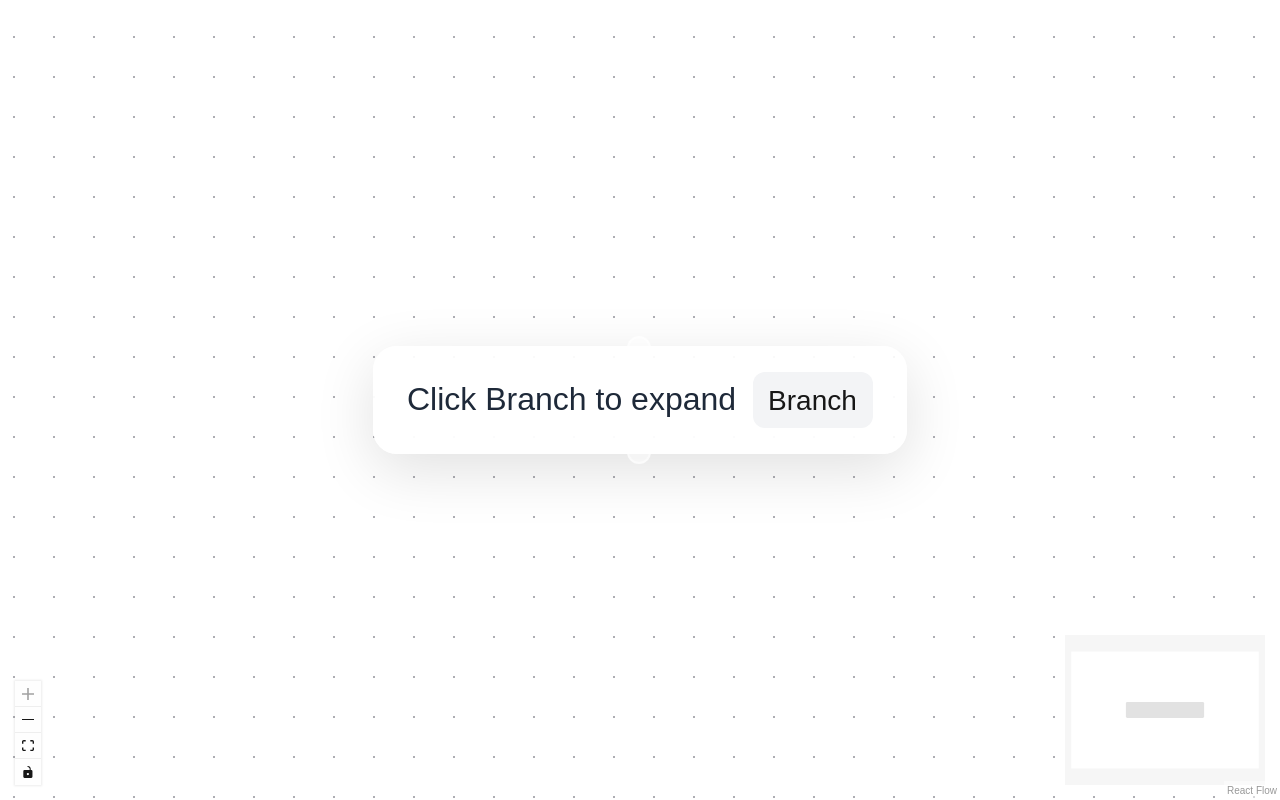
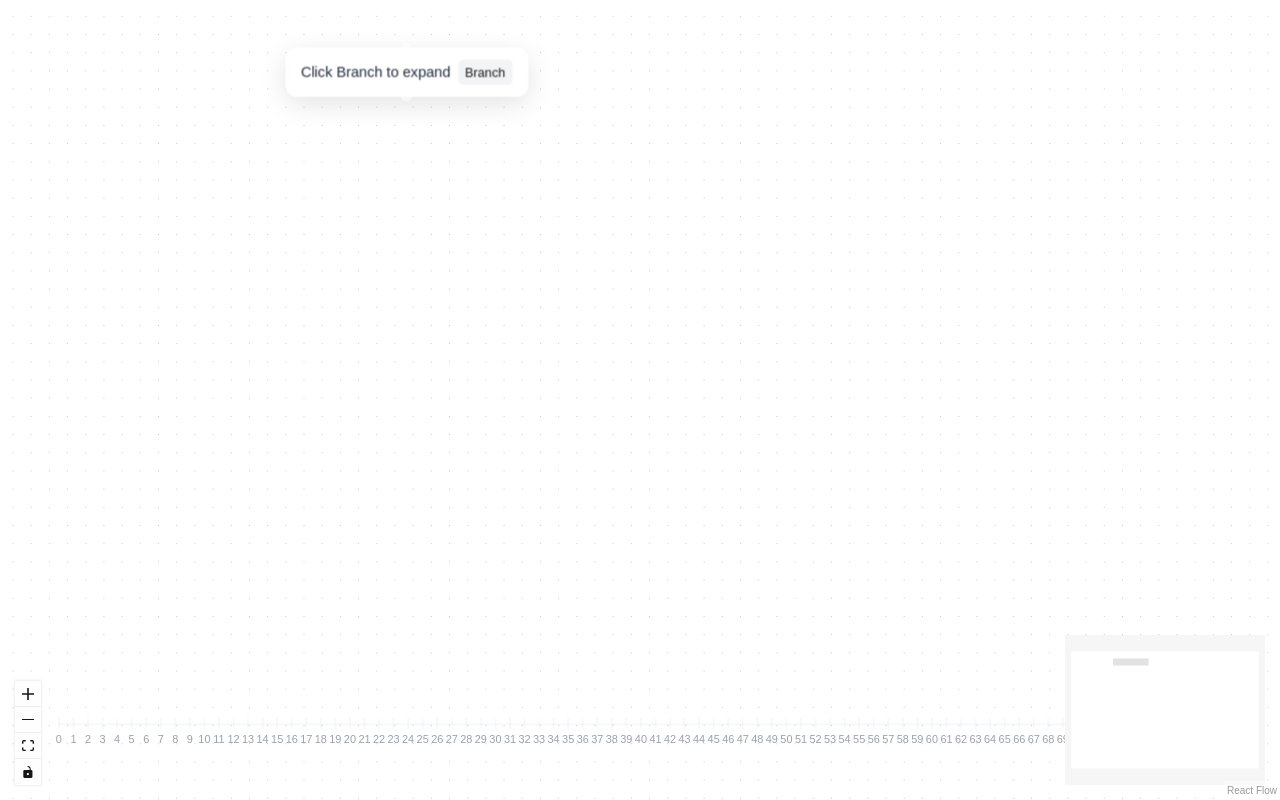
Before and after one commit to jerryliangxia/watdo, a Next.js app: page / in a window 1280 px wide. Built offline with nearby package versions, Linux system fonts and the light colour scheme.

Commit message:
Attempt 1

```diff
--- a/src/app/page.tsx
+++ b/src/app/page.tsx
@@ -1,6 +1,6 @@
 "use client";
 
-import { useCallback, useState } from "react";
+import { useCallback, useState, useEffect } from "react";
 import {
   ReactFlow,
   Node,
@@ -16,9 +16,11 @@ import {
 } from "@xyflow/react";
 import "@xyflow/react/dist/style.css";
 import EditableNode from "@/components/EditableNode";
+import TimelineNode from "@/components/TimelineNode";
 
 const nodeTypes = {
   editable: EditableNode as any,
+  timeline: TimelineNode as any,
 };
 
 const initialNodes: Node[] = [
@@ -38,6 +40,24 @@ export default function Home() {
   const [nodes, setNodes] = useState<Node[]>(initialNodes);
   const [edges, setEdges] = useState<Edge[]>([]);
   const [branchedNodes, setBranchedNodes] = useState<Set<string>>(new Set());
+
+  // Add timeline node
+  useEffect(() => {
+    const timelineNode: Node = {
+      id: "timeline",
+      type: "timeline",
+      position: { x: 0, y: window.innerHeight - 64 }, // 64px from bottom
+      data: {},
+      style: {
+        width: window.innerWidth,
+        height: 64,
+        background: "transparent",
+        border: "none",
+        pointerEvents: "none",
+      },
+    };
+    setNodes((nds) => [...nds, timelineNode]);
+  }, []);
 
   const onNodesChange = useCallback((changes: NodeChange[]) => {
     setNodes((nds) => applyNodeChanges(changes, nds));
--- /dev/null
+++ b/src/components/Timeline.tsx
@@ -0,0 +1,31 @@
+import React from "react";
+import { Handle, Position } from "@xyflow/react";
+
+const Timeline: React.FC = () => {
+  return (
+    <div className="absolute bottom-0 left-0 right-0 h-16 bg-transparent pointer-events-none">
+      <div className="relative w-full h-full">
+        {/* Timeline line */}
+        <div className="absolute top-1/2 left-0 right-0 h-0.5 bg-gray-200/30" />
+
+        {/* Timeline markers */}
+        {Array.from({ length: 81 }, (_, i) => (
+          <div
+            key={i}
+            className="absolute top-1/2 -translate-y-1/2"
+            style={{ left: `${(i / 80) * 100}%` }}
+          >
+            {/* Marker line */}
+            <div className="w-0.5 h-3 bg-gray-200/30" />
+            {/* Marker value */}
+            <div className="absolute -bottom-5 left-1/2 -translate-x-1/2 text-xs text-gray-400">
+              {i}
+            </div>
+          </div>
+        ))}
+      </div>
+    </div>
+  );
+};
+
+export default Timeline;
--- /dev/null
+++ b/src/components/TimelineNode.tsx
@@ -0,0 +1,31 @@
+import React from "react";
+import { Handle, Position } from "@xyflow/react";
+
+const TimelineNode: React.FC = () => {
+  return (
+    <div className="w-full h-full">
+      <div className="relative w-full h-full">
+        {/* Timeline line */}
+        <div className="absolute top-1/2 left-0 right-0 h-0.5 bg-gray-200/30" />
+
+        {/* Timeline markers */}
+        {Array.from({ length: 81 }, (_, i) => (
+          <div
+            key={i}
+            className="absolute top-1/2 -translate-y-1/2"
+            style={{ left: `${(i / 80) * 100}%` }}
+          >
+            {/* Marker line */}
+            <div className="w-0.5 h-3 bg-gray-200/30" />
+            {/* Marker value */}
+            <div className="absolute -bottom-5 left-1/2 -translate-x-1/2 text-xs text-gray-400">
+              {i}
+            </div>
+          </div>
+        ))}
+      </div>
+    </div>
+  );
+};
+
+export default TimelineNode;
```
